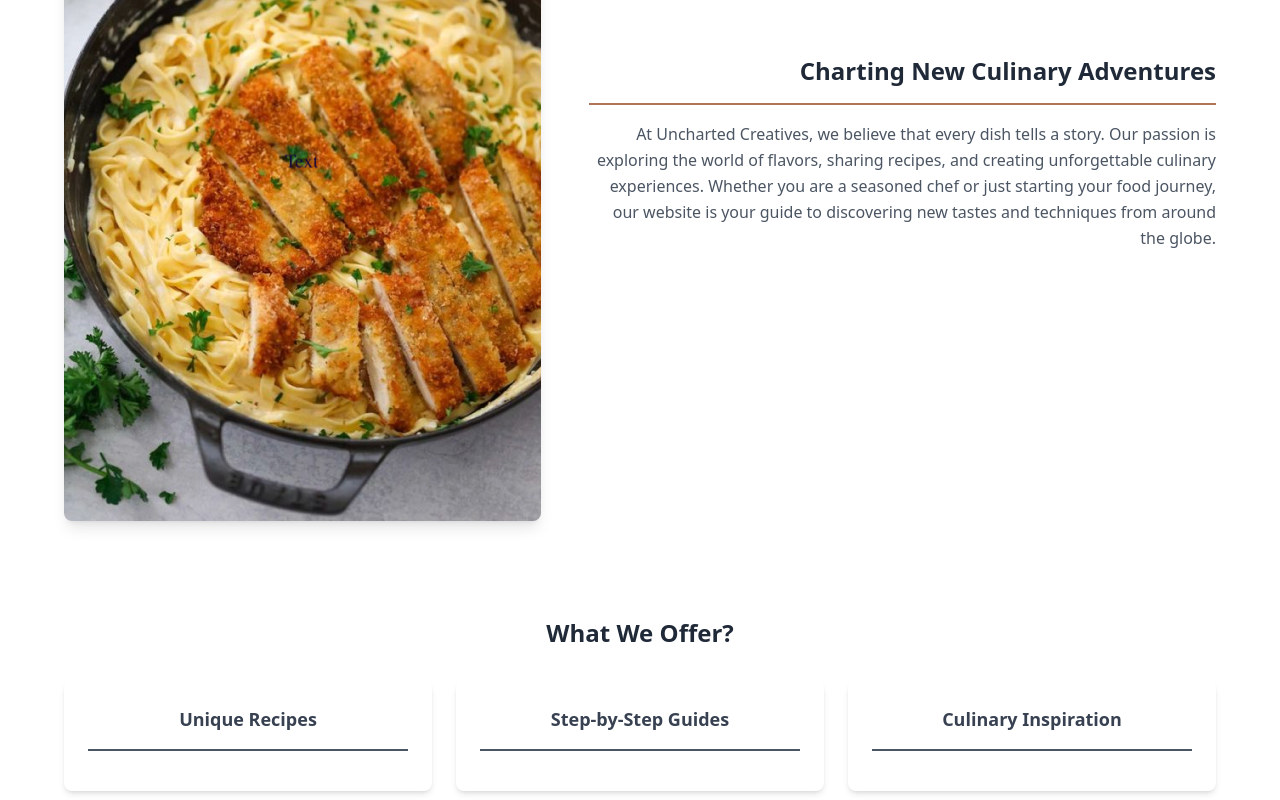
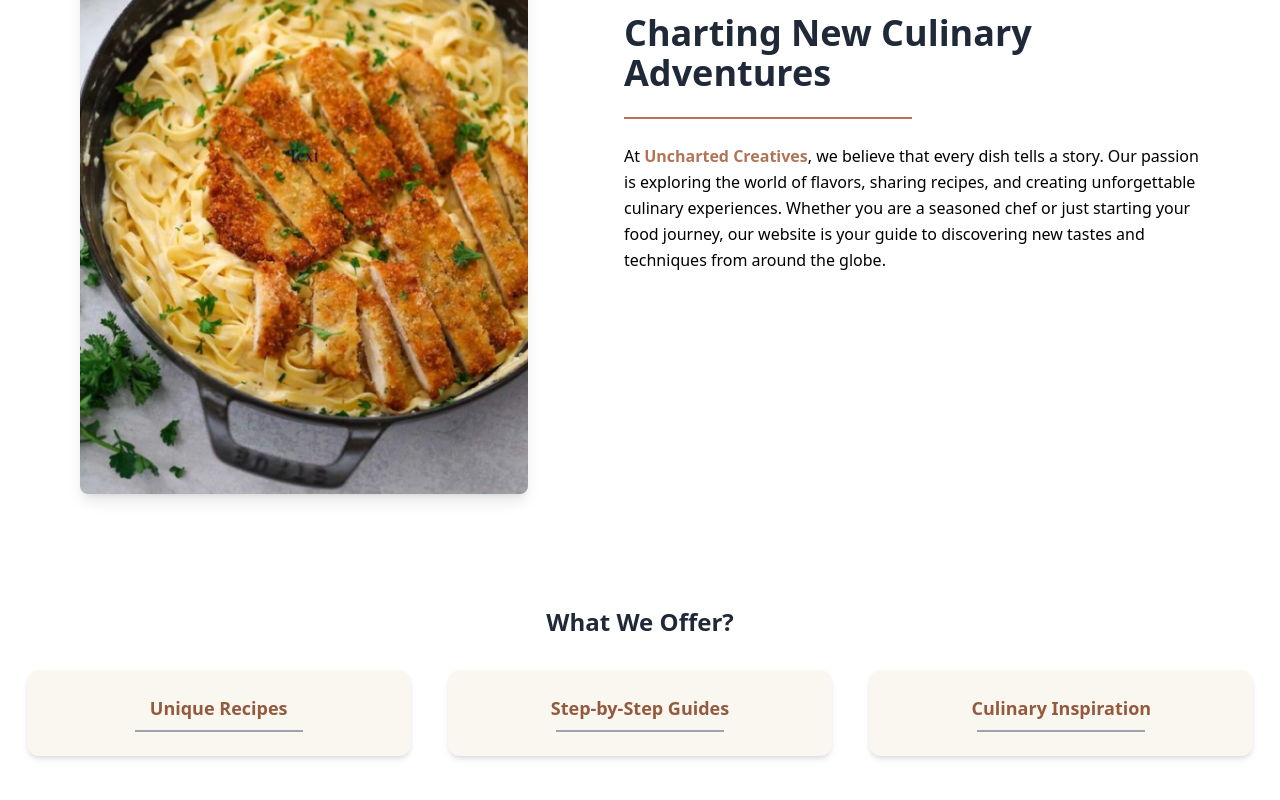
Before and after one commit to Despee2k/CIS2102-uncharted, a React (Vite) app in the folder frontend/: page /about in a window 1280 px wide. Shown: the part 640-1440 px from the top of the page. Built offline with nearby package versions, Linux system fonts and the light colour scheme.

Commit message:
refactor: adjustments of the component

```diff
--- a/frontend/src/components/Navbar.jsx
+++ b/frontend/src/components/Navbar.jsx
@@ -2,6 +2,7 @@ import { useState, useEffect } from "react";
 import { Link, useNavigate } from "react-router-dom";
 import { toast, ToastContainer } from "react-toastify";
 import "react-toastify/dist/ReactToastify.css";
+import { FaSearch } from "react-icons/fa";
 
 const Navbar = () => {
   const [user, setUser] = useState(null);
@@ -87,7 +88,7 @@ const Navbar = () => {
 
           {/* Search Bar */}
           <div className="flex items-center border border-accent rounded-md px-3 py-1 w-1/3">
-            <i className="fas fa-search text-accent mr-2"></i>
+            <FaSearch className="text-primary mr-2" />
             <input
               type="text"
               placeholder="Search"
--- a/frontend/src/features/AboutUs/AboutContent.jsx
+++ b/frontend/src/features/AboutUs/AboutContent.jsx
@@ -1,25 +1,22 @@
-
 import CarbonaraImage from "../../assets/Carbonara.png";
 
-
 const AboutContent = () => (
-  <section className="py-12 px-6 lg:px-16 flex flex-col lg:flex-row items-center space-y-8 lg:space-y-0 lg:space-x-12">
+  <section className="py-16 px-6 lg:px-20 flex flex-col lg:flex-row items-center space-y-12 lg:space-y-0 lg:space-x-24 max-w-screen-xl mx-auto">
     <img
       src={CarbonaraImage}
       alt="Delicious Dish"
-      className="w-full lg:w-1/2 rounded-lg shadow-lg"
+      className="w-full lg:w-2/5 rounded-lg shadow-lg"
     />
-    <div className="text-center lg:text-right">
-      <h2 className="text-2xl font-semibold text-gray-800 mb-4">
+    <div className="text-center lg:text-left lg:w-3/5">
+      <h2 className="text-4xl font-semibold text-gray-800 mb-6">
         Charting New Culinary Adventures
       </h2>
-      <hr className="border-t-2 border-accent mb-4" />
-      <p className="text-gray-600 leading-relaxed mb-6">
-        At Uncharted Creatives, we believe that every dish tells a story. Our
-        passion is exploring the world of flavors, sharing recipes, and creating
-        unforgettable culinary experiences. Whether you are a seasoned chef or
-        just starting your food journey, our website is your guide to discovering
-        new tastes and techniques from around the globe.
+      <hr className="border-t-2 border-accent mb-6 w-1/2 mx-auto lg:mx-0" />
+      <p className="text-black-600 leading-relaxed mb-8">
+        At <span className="font-semibold text-accent">Uncharted Creatives</span>, we believe that every dish tells a story.
+        Our passion is exploring the world of flavors, sharing recipes, and creating unforgettable
+        culinary experiences. Whether you are a seasoned chef or just starting your food journey,
+        our website is your guide to discovering new tastes and techniques from around the globe.
       </p>
     </div>
   </section>
--- a/frontend/src/features/AboutUs/Offerings.jsx
+++ b/frontend/src/features/AboutUs/Offerings.jsx
@@ -1,19 +1,18 @@
-
 const Offerings = () => (
-    <section className="py-12 px-6 lg:px-16 text-center">
-      <h2 className="text-2xl font-semibold text-gray-800 mb-8">What We Offer?</h2>
-      <div className="grid grid-cols-1 md:grid-cols-3 gap-6">
-        <div className="bg-white shadow-md p-6 rounded-lg">
-          <h3 className="text-lg font-semibold text-gray-700 mb-4">Unique Recipes</h3>
-          <hr className="border-t-2 border-gray-600 mb-4" />
+  <section className="py-12 px-2 text-center">
+    <h2 className="text-2xl font-bold text-gray-800 mb-8">What We Offer?</h2>
+    <div className="grid grid-cols-1 md:grid-cols-3  place-items-center">
+      <div className="bg-[#FAF7F0] shadow-md p-6 rounded-xl max-w-sm w-full">
+        <h3 className="text-lg font-bold text-[#935A3E] mb-2">Unique Recipes</h3>
+        <hr className="border-t-2 border-gray-400 w-1/2 mx-auto" />
       </div>
-        <div className="bg-white shadow-md p-6 rounded-lg">
-          <h3 className="text-lg font-semibold text-gray-700 mb-4">Step-by-Step Guides</h3>
-          <hr className="border-t-2 border-gray-600 mb-4" />
+      <div className="bg-[#FAF7F0] shadow-md p-6 rounded-xl max-w-sm w-full">
+        <h3 className="text-lg font-bold text-[#935A3E] mb-2">Step-by-Step Guides</h3>
+        <hr className="border-t-2 border-gray-400 w-1/2 mx-auto" />
       </div>
-        <div className="bg-white shadow-md p-6 rounded-lg">
-          <h3 className="text-lg font-semibold text-gray-700 mb-4">Culinary Inspiration</h3>
-          <hr className="border-t-2 border-gray-600 mb-4" />
+      <div className="bg-[#FAF7F0] shadow-md p-6 rounded-xl max-w-sm w-full">
+        <h3 className="text-lg font-bold text-[#935A3E] mb-2">Culinary Inspiration</h3>
+        <hr className="border-t-2 border-gray-400 w-1/2 mx-auto" />
       </div>
     </div>
   </section>
```
Lines whose indentation alone changed are shown as unchanged.
